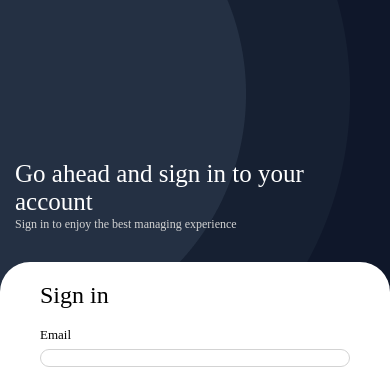
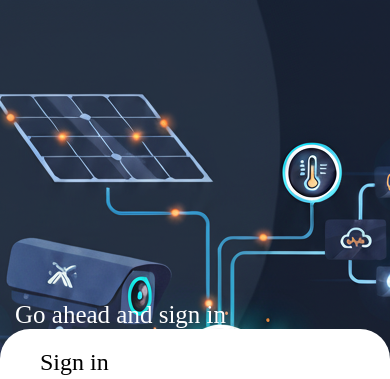
Before and after one commit to Shahbazali25/mobile_app_shahbaz, a React Native app: screen /Login in a window 390 px wide. Shown: the top 379 px of the page. Built offline with nearby package versions, Linux system fonts and the light colour scheme.

Commit message:
Update login page background, home page greeting  message, and various UI enhancements

```diff
--- a/src/layouts/camerasToggle.js
+++ b/src/layouts/camerasToggle.js
@@ -854,7 +854,7 @@ function Cameras({userData}) {
               ),
             </Text>
             <Text style={{fontSize: 12, fontFamily: 'Poppins-Regular'}}>
-              Welcome to ibexEye!
+              Welcome to ibexeYe360°™
             </Text>
           </View>
         </View>
--- a/src/pages/home/CameraScreen.js
+++ b/src/pages/home/CameraScreen.js
@@ -558,7 +558,12 @@ function CameraScreen() {
             alignItems: 'center',
             padding: 20,
           }}>
-          <Text>No Stream Available for this camera</Text>
+            <Image
+            source={require('../../assets/imgs/stream-na.png')}
+            style={styles.cameraImage2}
+            resizeMode="cover"
+          />
+          {/* <Text>No Stream Available for this camera</Text> */}
         </View>
       );
 
@@ -1654,6 +1659,10 @@ const styles = StyleSheet.create({
     width: '100%',
     height: '100%',
   },
+  cameraImage2: {
+    width: '90%',
+    height: '120%',
+  },
   streamLabel: {
     position: 'absolute',
     textAlign: 'center',
--- a/src/pages/home/MotionDetectionCamera.js
+++ b/src/pages/home/MotionDetectionCamera.js
@@ -1,5 +1,5 @@
 import React from 'react';
-import {StyleSheet, StatusBar} from 'react-native';
+import {StyleSheet, StatusBar, View} from 'react-native';
 import {SafeAreaView} from 'react-native-safe-area-context';
 import {useRoute} from '@react-navigation/native';
 import NavBar from '../../layouts/navigations/navbar';
@@ -13,13 +13,18 @@ function MotionDetectionCamera() {
   return (
     <SafeAreaView style={styles.container}>
       <StatusBar translucent={true} />
+      <View
+      style = {{ backgroundColor: '#ffff', height : '100%'}} >
       <NavBar
         Content="Motion Detection"
         BackAction="Cameras"
         showThirdBtn={false}
         goBack={true}
+
       />
-      <MotionDetectionForm camera_id={camera_id} stream_link={stream_link} />
+        <MotionDetectionForm camera_id={camera_id} stream_link={stream_link} />
+
+      </View>
     </SafeAreaView>
   );
 }
--- a/src/pages/home/RealTimeAlertsCamera.js
+++ b/src/pages/home/RealTimeAlertsCamera.js
@@ -1,5 +1,5 @@
 import React from 'react';
-import {StyleSheet, StatusBar} from 'react-native';
+import {StyleSheet, StatusBar, View} from 'react-native';
 import {SafeAreaView} from 'react-native-safe-area-context';
 import {useRoute} from '@react-navigation/native';
 import NavBar from '../../layouts/navigations/navbar';
@@ -12,13 +12,17 @@ function RealTimeAlertsCamera() {
   return (
     <SafeAreaView style={styles.container}>
       <StatusBar translucent={true} />
+      <View
+            style = {{ backgroundColor: '#ffff', height : '100%'}} >
+
       <NavBar
-        Content={`Real Time Alerts of ${camera.name}`}
+        Content={`Real Time Alerts\n ${camera.name}`}
         BackAction="Cameras"
         showThirdBtn={false}
         goBack={true}
       />
       <RealTimeAlertForm camera_id={camera.network_id} />
+      </View>
     </SafeAreaView>
   );
 }
--- a/src/pages/home/UpdateCamera.js
+++ b/src/pages/home/UpdateCamera.js
@@ -17,7 +17,7 @@ function UpdateCamera() {
         BackAction="Cameras"
         showThirdBtn={true}
         goBack={true}
-                  textStyle={{color: '#fff'}} // 👈 make heading text white
+        textStyle={{color: '#fff'}}
 
       />
       <UpdateCameraForm camera_id={camera_id} />
--- a/src/pages/onboarding/authentication/Login-v2.js
+++ b/src/pages/onboarding/authentication/Login-v2.js
@@ -6,23 +6,24 @@ export default function LoginV2() {
   return (
     <SafeAreaView style={{flex: 1, backgroundColor: '#1E293B'}}>
       <ImageBackground
-        source={require('../../../assets/imgs/onboarding-bg.png')}
+        source={require('../../../assets/imgs/onboarding-bg2.png')}
         style={[styles.container, {width: '100%'}]}
         resizeMode="cover">
+
         <View
           style={{
-            flex: 0.45,
+            flex: 0.64,
             display: 'flex',
             flexDirection: 'column',
             justifyContent: 'flex-end',
             paddingHorizontal: 15,
           }}>
           <Text style={styles.heading}>
-            Go ahead and sign in to your account
+            Go ahead and sign in
           </Text>
-          <Text style={styles.headingText}>
+          {/* <Text style={styles.headingText}>
             Sign in to enjoy the best managing experience
-          </Text>
+          </Text> */}
         </View>
         <LoginFormV2 />
       </ImageBackground>
@@ -42,6 +43,7 @@ const styles = StyleSheet.create({
     fontSize: 25,
     alignSelf: 'left',
     fontFamily: 'Poppins-SemiBold',
+    marginBottom: 0,
   },
   headingText: {
     alignSelf: 'left',
```
Also changed, not shown: src/assets/imgs/onboarding-bg2.png (added), src/assets/imgs/onboarding-bg3.png (added).
